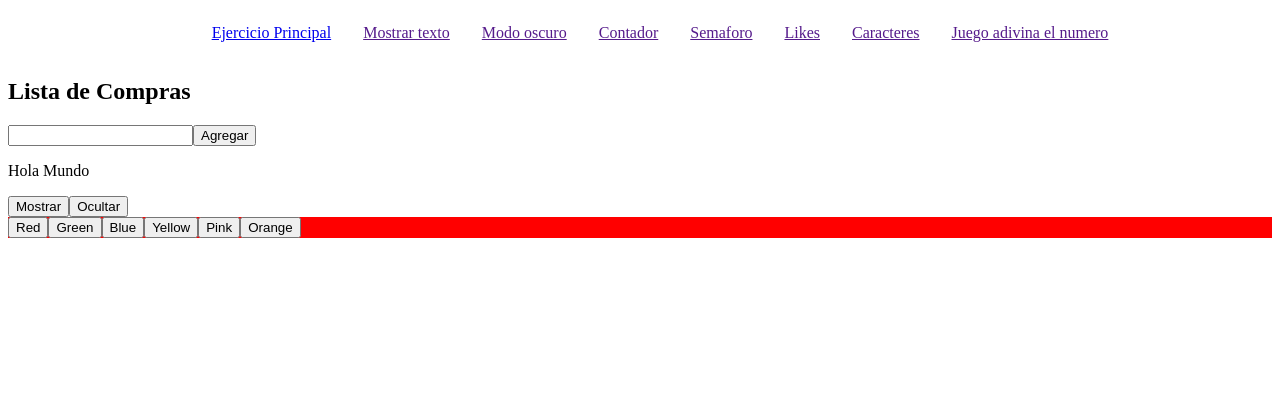
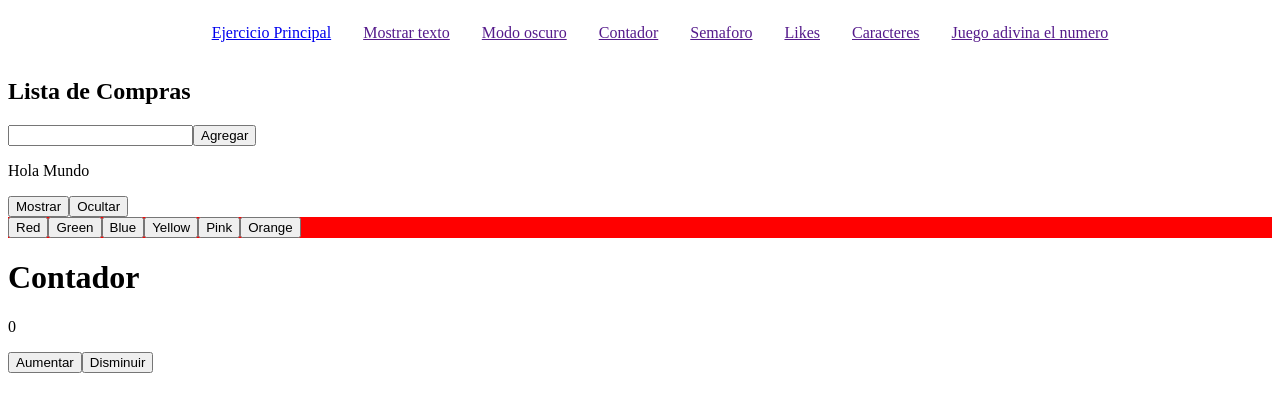
Before and after one commit to Chimal-sn/Manejo-de-Estado, a React (Vite) app in the folder manejo-estado/: page / in a window 1280 px wide. Shown: the top 412 px of the page. Built offline with nearby package versions, Linux system fonts and the light colour scheme.

Commit message:
Ft. Contador

```diff
--- a/manejo-estado/src/App.jsx
+++ b/manejo-estado/src/App.jsx
@@ -1,6 +1,7 @@
 import ListaCompras from './componentes/ListaCompras'
 import MostrarTexto from './componentes/mostrarTexto'
 import Fondo from './componentes/fondo'
+import Contador from './componentes/contador'
 
 function App() {
   return (
@@ -8,6 +9,7 @@ function App() {
       <ListaCompras />
       <MostrarTexto />
       <Fondo />
+      <Contador />
     </>
   )
 }
--- /dev/null
+++ b/manejo-estado/src/componentes/contador.jsx
@@ -0,0 +1,34 @@
+import { useState } from "react"
+
+function Contador() {
+
+    const [contador, setContador] = useState(0)
+
+    const aumentar = () => {
+        if (contador < 10) {
+            setContador(contador + 1)
+        }
+    }
+
+    const disminuir = () => {
+        if (contador > 0) {
+            setContador(contador - 1)
+        }
+    }
+
+    const reiniciar = () => {
+        setContador(0)
+    }
+
+    return (
+        <div>
+            <h1>Contador</h1>
+            <p>{contador}</p>
+            <button onClick={aumentar}>Aumentar</button>
+            <button onClick={disminuir}>Disminuir</button>
+        </div>
+    )
+
+}
+
+export default Contador
```
